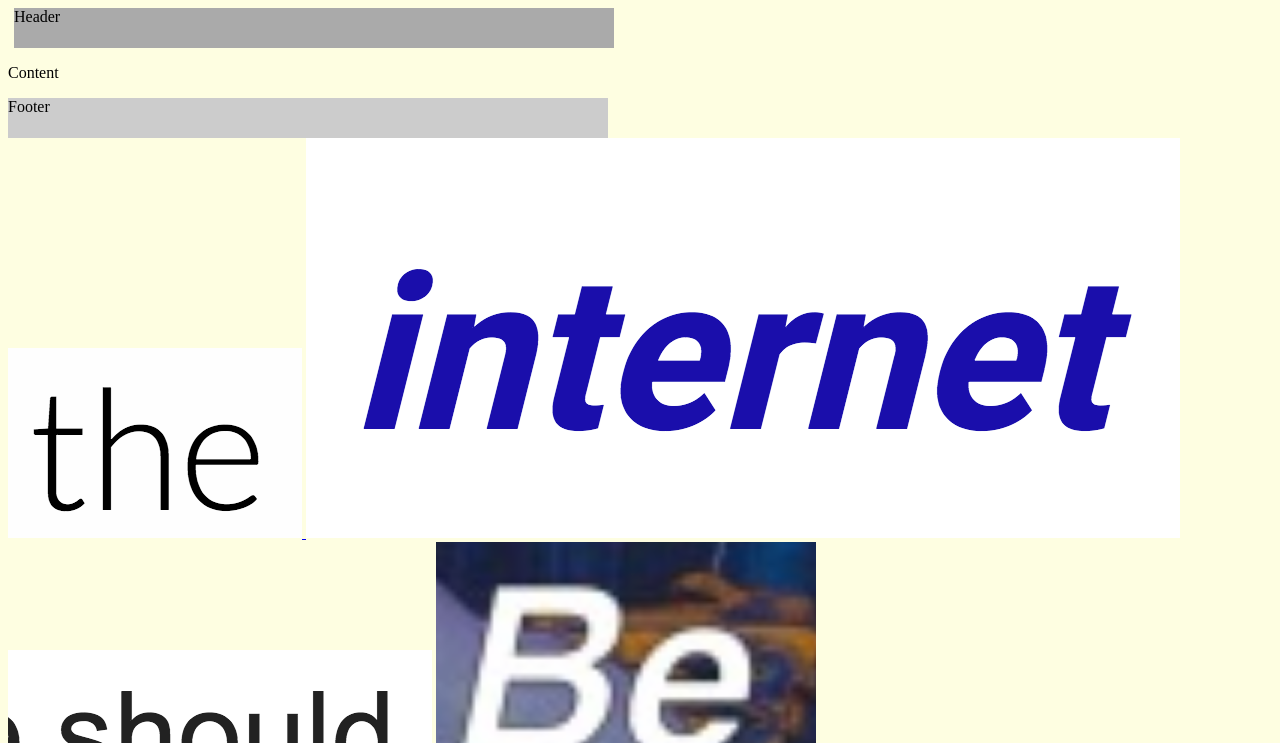
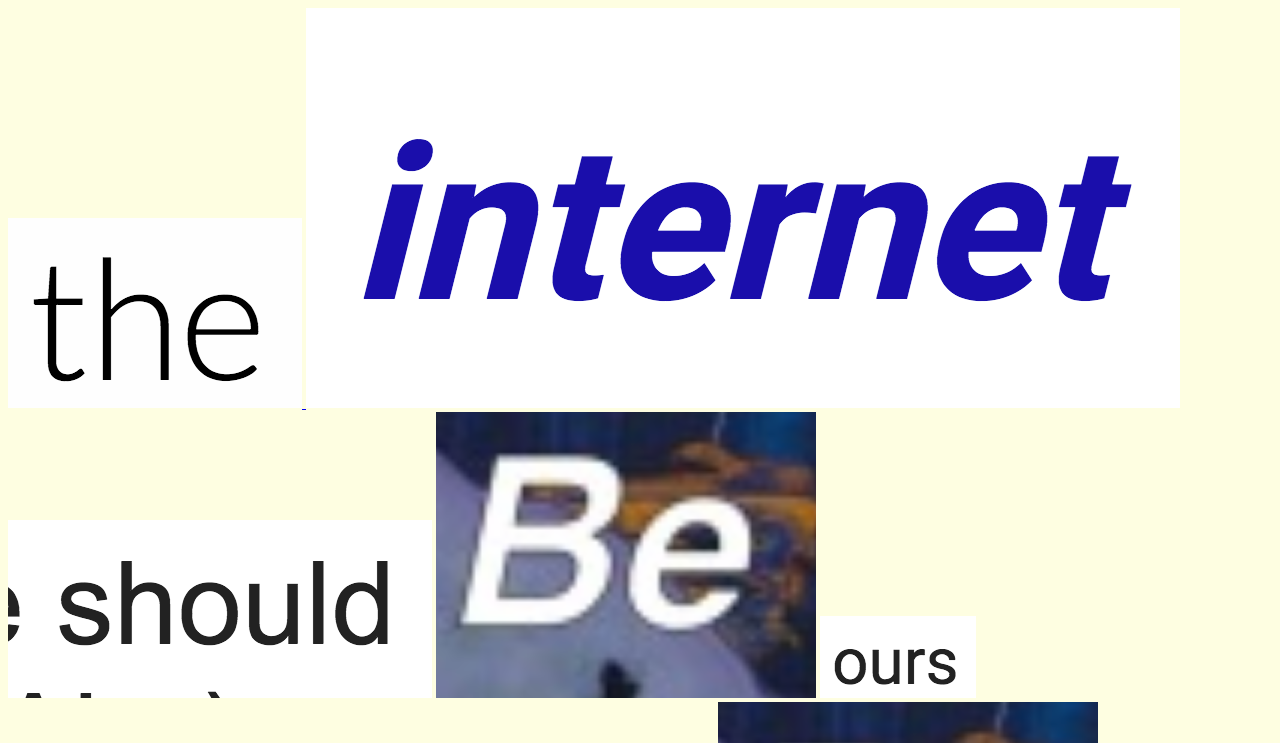
Before and after one commit to shamailz/creative-computing-01-manifesto, a plain HTML site: page index.html in a window 1280 px wide. Shown: the top 743 px of the page. Drawn offline with Linux system fonts and the light colour scheme.

Commit message:
it didnt work

```diff
--- a/index.html
+++ b/index.html
@@ -15,42 +15,6 @@
         <title> Shamail's internet manifesto</title>
         <link href="css/style.css" type="text/css" rel="stylesheet" />
     </head>
-    <body>
-<title>Untitled Document</title>
-<meta http-equiv="Content-Type" content="text/html; charset=iso-8859-1" />
-<style type="text/css">
-#outer{
-  min-height:100%;
-  width:612px;
-  position:relative;
-}
-#header {
-  background:#aaa;
-  height:40px;
-  margin-left:6px;
-  margin-right:6px;
-}
-#footer {
-  position:absolute;
-  bottom:0;
-  left:0;
-  background:#ccc;
-  height:40px;
-  width:98%;
-}
-#clearfooter{
-    clear:both;
-    height:40px;
-}
-</style>
-</body>
-<body>
-<div id="outer">
-  <div id="header">Header</div>
-    <p>Content</p>
-  <div id="clearfooter"></div>
-  <div id="footer">Footer</div>
-</div>
     <body>
         <div class="content">
             <a href="typeset.html">
```
